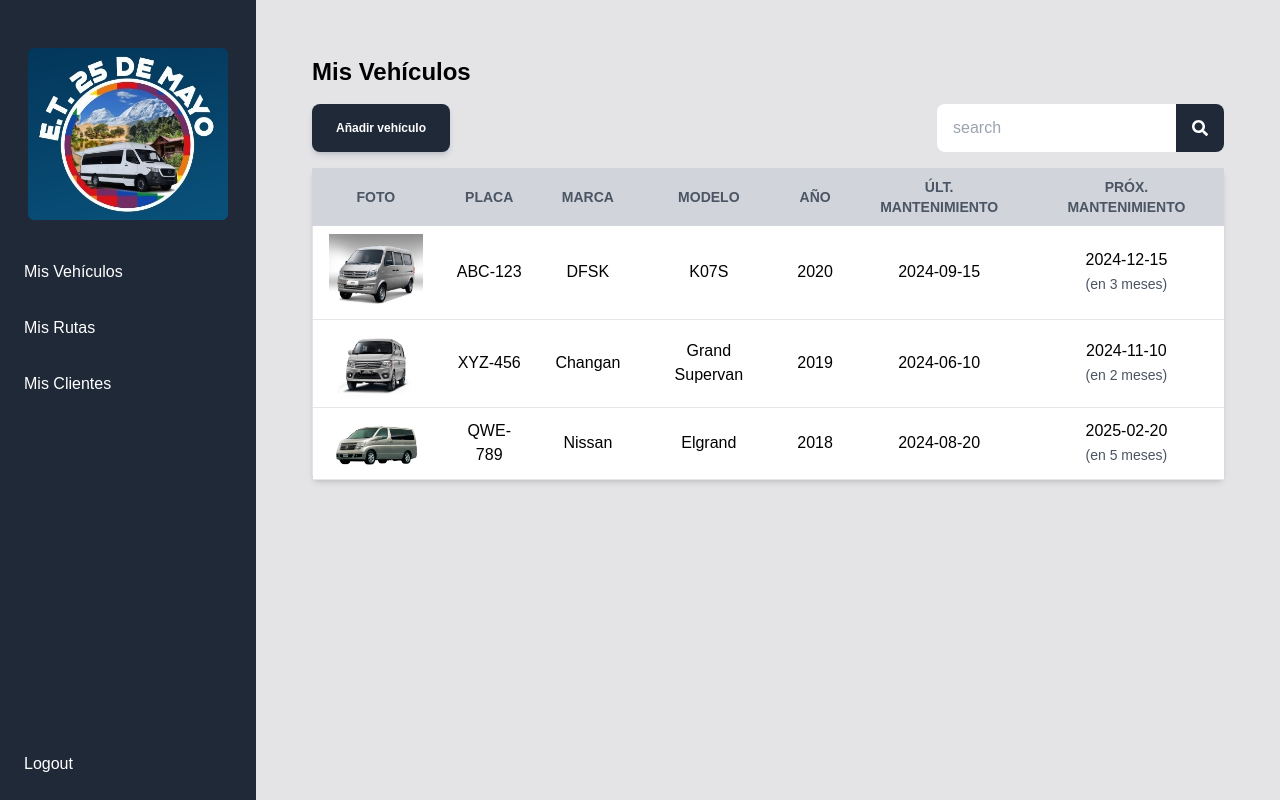
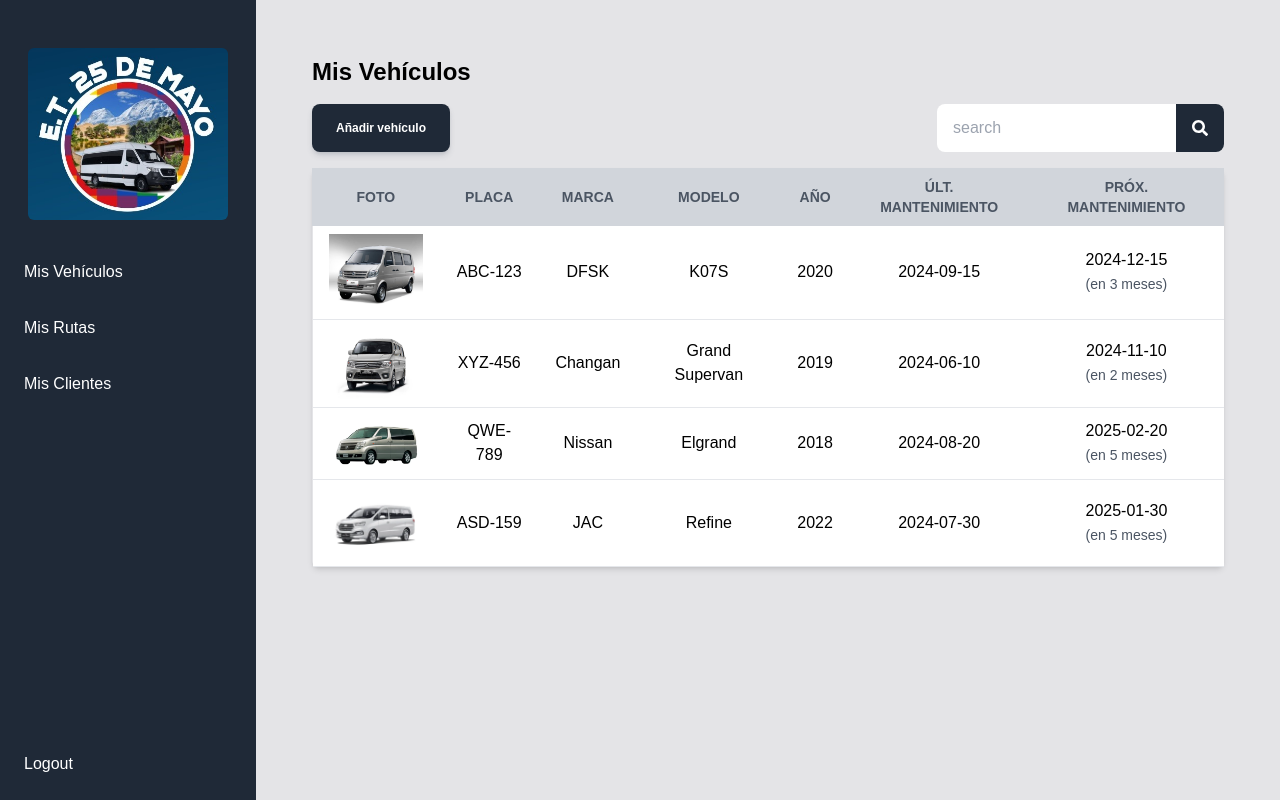
Before and after one commit to NextByte-Agile/frontend, a Next.js app: page /vehiculos in a window 1280 px wide. Built offline with nearby package versions, Linux system fonts and the light colour scheme.

Commit message:
delete navbar

```diff
--- a/public/data/clientes.ts
+++ b/public/data/clientes.ts
@@ -4,7 +4,7 @@ export interface Cliente {
   lastname: string;
   dni: string;
   phone: string;
-  trips: number; // New property
+  trips: number;
 }
 
 const clientes: Cliente[] = [
--- a/public/data/vehiculos.ts
+++ b/public/data/vehiculos.ts
@@ -40,6 +40,16 @@ const vehiculos: Vehiculo[] = [
     lastMaintenance: "2024-08-20",
     nextMaintenance: "2025-02-20",
   },
+  {
+    id: 4,
+    plate: "ASD-159",
+    brand: "JAC",
+    model: "Refine",
+    year: 2022,
+    img: "/images/vehiculos/JAC_Refine.jpg",
+    lastMaintenance: "2024-07-30",
+    nextMaintenance: "2025-01-30",
+  },
 ];
 
 export default vehiculos;
--- a/src/app/clientes/page.tsx
+++ b/src/app/clientes/page.tsx
@@ -75,7 +75,7 @@ const ClientesPage = () => {
     const newId = clientesList.length
       ? clientesList[clientesList.length - 1].id + 1
       : 1;
-    const clienteToAdd = { ...newCliente, id: newId, trips: 0 }; // Initialize trips to 0
+    const clienteToAdd = { ...newCliente, id: newId, trips: 0 };
     setClientesList((prev) => [...prev, clienteToAdd]);
     setIsPopupOpen(false);
   };
--- a/src/app/layout/navbar.tsx
+++ /dev/null
@@ -1,9 +0,0 @@
-const Navbar = () => {
-  return (
-    <div className="w-full h-16 bg-zinc-200 flex justify-end items-center px-6">
-      <span className="text-zinc-700">Admin</span>
-    </div>
-  );
-};
-
-export default Navbar;
--- a/src/app/rutas/[id]/page.tsx
+++ b/src/app/rutas/[id]/page.tsx
@@ -36,8 +36,8 @@ export default function RutaDetailPage({ params }: { params: { id: string } }) {
   if (!ruta) return null;
 
   const handleAddViajeClick = () => {
-    setNewViaje(initialNewViajeState); // Reset form fields
-    setError(null); // Reset error
+    setNewViaje(initialNewViajeState);
+    setError(null);
     setIsPopupOpen(true);
   };
 
--- a/src/app/rutas/page.tsx
+++ b/src/app/rutas/page.tsx
@@ -56,7 +56,7 @@ export default function RutasPage() {
         ...prev,
         fotos: imageUrls.filter((url) => url !== ""),
       }));
-      setError(null); // Clear any previous error
+      setError(null);
     }
   };
 
--- a/src/app/vehiculos/page.tsx
+++ b/src/app/vehiculos/page.tsx
@@ -20,13 +20,13 @@ const VehiculosPage = () => {
   const [vehiculosList, setVehiculosList] = useState<Vehiculo[]>(vehiculos);
 
   const filteredVehiculos = vehiculosList.filter(
-    (vehicle) =>
-      vehicle.plate.toLowerCase().includes(search.toLowerCase()) ||
-      vehicle.brand.toLowerCase().includes(search.toLowerCase()) ||
-      vehicle.model.toLowerCase().includes(search.toLowerCase())
+    (vehiculo) =>
+      vehiculo.plate.toLowerCase().includes(search.toLowerCase()) ||
+      vehiculo.brand.toLowerCase().includes(search.toLowerCase()) ||
+      vehiculo.model.toLowerCase().includes(search.toLowerCase())
   );
 
-  const handleAddVehicleClick = () => {
+  const handleAddVehiculoClick = () => {
     setNewVehiculo({
       plate: "",
       brand: "",
@@ -64,7 +64,7 @@ const VehiculosPage = () => {
         ...prev,
         img: imageUrl,
       }));
-      setError(null); // Clear any previous error
+      setError(null);
     }
   };
 
@@ -140,7 +140,7 @@ const VehiculosPage = () => {
         <button
           className="rounded-lg bg-gray-800 text-white py-3 px-6 text-xs font-bold shadow-md shadow-gray-600/20 transition-all hover:bg-gray-600 hover:shadow-lg hover:shadow-gray-600/40"
           data-ripple-light="true"
-          onClick={handleAddVehicleClick}
+          onClick={handleAddVehiculoClick}
         >
           Añadir vehículo
         </button>
@@ -191,29 +191,29 @@ const VehiculosPage = () => {
           </tr>
         </thead>
         <tbody>
-          {filteredVehiculos.map((vehicle, index) => (
+          {filteredVehiculos.map((vehiculo, index) => (
             <tr
               key={index}
               className="border-b text-center bg-white lg:hover:bg-gray-100"
             >
               <td className="py-2 px-4 flex justify-center">
                 <Image
-                  src={vehicle.img}
+                  src={vehiculo.img}
                   width={100}
                   height={100}
-                  alt={vehicle.brand + " " + vehicle.model}
+                  alt={vehiculo.brand + " " + vehiculo.model}
                 />
               </td>
-              <td className="py-2 px-4">{vehicle.plate}</td>
-              <td className="py-2 px-4">{vehicle.brand}</td>
-              <td className="py-2 px-4">{vehicle.model}</td>
-              <td className="py-2 px-4">{vehicle.year}</td>
-              <td className="py-2 px-4">{vehicle.lastMaintenance}</td>
+              <td className="py-2 px-4">{vehiculo.plate}</td>
+              <td className="py-2 px-4">{vehiculo.brand}</td>
+              <td className="py-2 px-4">{vehiculo.model}</td>
+              <td className="py-2 px-4">{vehiculo.year}</td>
+              <td className="py-2 px-4">{vehiculo.lastMaintenance}</td>
               <td className="py-2 px-4">
-                {vehicle.nextMaintenance}
+                {vehiculo.nextMaintenance}
                 <br />
                 <span className="text-gray-600 text-sm">
-                  ({calculateTimeDifference(vehicle.nextMaintenance)})
+                  ({calculateTimeDifference(vehiculo.nextMaintenance)})
                 </span>
               </td>
             </tr>
--- a/src/components/Navigation.tsx
+++ b/src/components/Navigation.tsx
@@ -1,5 +1,4 @@
 "use client";
-// import Navbar from "@/app/layout/navbar";
 import Sidebar from "@/app/layout/sidebar";
 import { usePathname } from "next/navigation";
 
```
Also changed, not shown: public/images/vehiculos/JAC_Refine.jpg (added).
